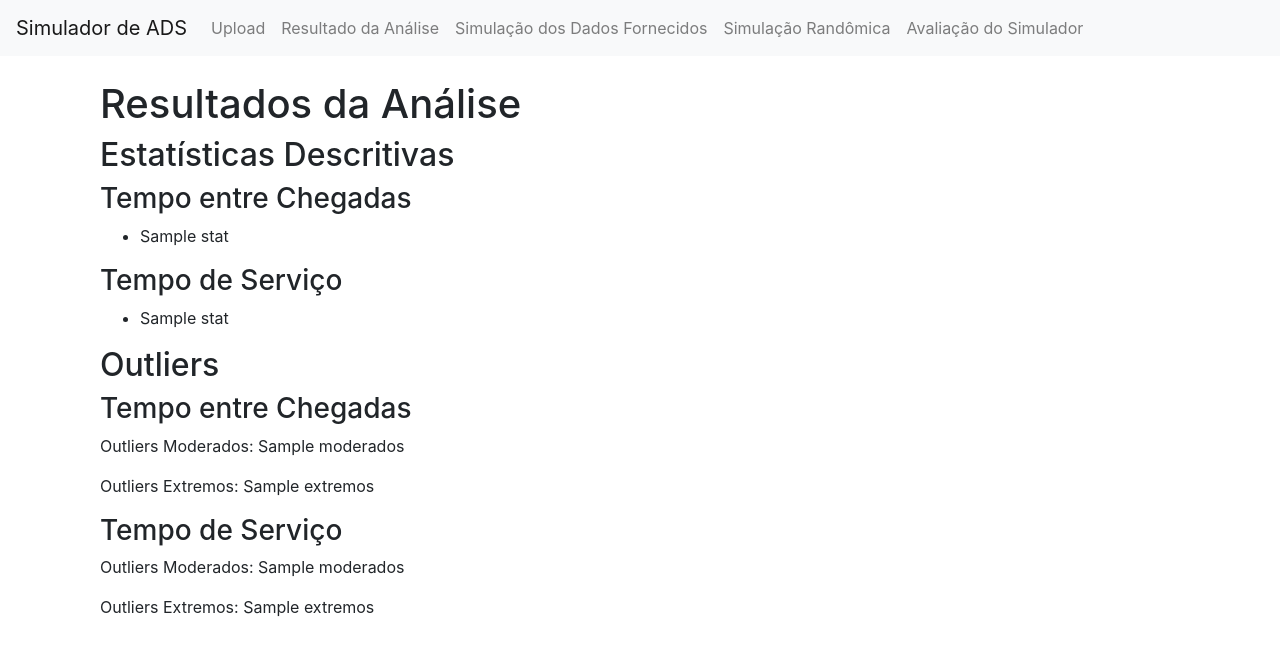
After one commit to JoiceColling/Simulador, a Flask app: template app/templates/result.html in a window 1280 px wide. The commit adds this page. Shown: the top 656 px of the page. Run offline with Flask 3, Linux system fonts and the light colour scheme; the template is opened without the code that fills it: most values are stand-ins (such as "Sample title", 1, 10 or a date in 2020); some libraries are stand-ins or nearby versions.

Commit message:
Alterações referente as estatisticas e Simulador

```diff
--- a/app/app.py
+++ b/app/app.py
@@ -6,14 +6,27 @@ import pandas as pd
 import numpy as np
 from scipy import stats
 import random
+import subprocess
+import json
+from flask_socketio import SocketIO, emit
+import time
+from threading import Thread, Lock
+from queue import Queue
 
 app = Flask(__name__)
 app.secret_key = 'your_secret_key'
+socketio = SocketIO(app)
 
-UPLOAD_FOLDER = os.path.join(os.getcwd(), 'data')
+UPLOAD_FOLDER = os.path.join(os.getcwd(), '../data_upload')
+DIR_ = os.path.join(os.getcwd())
+JSON_DATA = os.path.join(os.getcwd(), 'data_output')
 ALLOWED_EXTENSIONS = {'txt', 'csv'}
 
 app.config['UPLOAD_FOLDER'] = UPLOAD_FOLDER
+app.config['JSON_DATA'] = JSON_DATA
+app.config['DIR_'] = DIR_
+
+
 
 def allowed_file(filename):
     return '.' in filename and filename.rsplit('.', 1)[1].lower() in ALLOWED_EXTENSIONS
@@ -49,25 +62,37 @@ def process_uploaded_files(file1, file2):
 def index():
     return render_template('index.html')
 
+@app.route('/upload_page')
+def upload_page():
+    return render_template('upload.html')
+
 @app.route('/postData', methods=['POST'])
 def postData():
     try:
-        file1 = request.files['file1']
-        file2 = request.files['file2']
+        file1 = request.files['tc']
+        file2 = request.files['ts']
+
+        print("Received files:", file1.filename, file2.filename)  # Depuração
 
         if file1.filename == '' or file2.filename == '':
             return jsonify({'error': 'Please select both files'})
 
         if file1 and allowed_file(file1.filename) and file2 and allowed_file(file2.filename):
-            file1.save(os.path.join(app.config['UPLOAD_FOLDER'], 'file1.csv'))
-            file2.save(os.path.join(app.config['UPLOAD_FOLDER'], 'file2.csv'))
+            file1_path = os.path.join(app.config['UPLOAD_FOLDER'], 'tc.txt')
+            file2_path = os.path.join(app.config['UPLOAD_FOLDER'], 'ts.txt')
 
-            flash('Files uploaded successfully', 'success')
+            file1.save(file1_path)
+            file2.save(file2_path)
+
+            print("Files saved to:", file1_path, file2_path)  # Depuração
+
             return jsonify({'success': 'Files uploaded successfully'})
 
         return jsonify({'error': 'Allowed file types are txt and csv'})
     except Exception as e:
+        print("Error:", e)  # Depuração
         return jsonify({'error': str(e)})
+
 
 @app.route('/upload', methods=['GET'])
 def upload():
@@ -76,32 +101,39 @@ def upload():
 
 @app.route('/result')
 def result():
-    file1_path = os.path.join(app.config['UPLOAD_FOLDER'], 'file1.txt')
-    file2_path = os.path.join(app.config['UPLOAD_FOLDER'], 'file2.txt')
+    try:
+        # Caminho para o script R Markdown
+        r_script_path = os.path.join(os.getcwd(), 'notebook', 'Simulador.Rmd')
 
-    try:
-        df1 = pd.read_csv(file1_path)
-        df2 = pd.read_csv(file2_path)
+        # Instalar o pacote rmarkdown, caso não esteja instalado
+        subprocess.run(['Rscript', '-e', 'if(!requireNamespace("rmarkdown", quietly = TRUE)) install.packages("rmarkdown")'], check=True)
 
-        # Perform statistical analysis
-        data1 = df1['x']
-        data2 = df2['x']
+        # Executar o Rscript para renderizar o Rmd
+        result = subprocess.run(['Rscript', '-e', 'rmarkdown::render("notebook/Simulador.Rmd", output_format="html_document", output_file="result.html")'], capture_output=True, text=True)
 
-        stats1 = calculate_statistics(data1)
-        stats2 = calculate_statistics(data2)
+        if result.returncode != 0:
+            raise Exception(f"R script failed: {result.stderr}")
 
-        outliers1 = identify_outliers(data1)
-        outliers2 = identify_outliers(data2)
+       # Caminho do arquivo JSON gerado pelo script R
+        resultados_path = os.path.join(app.config['JSON_DATA'], 'resultados.json')
 
-        return render_template('result.html', stats1=stats1, stats2=stats2, outliers1=outliers1, outliers2=outliers2)
+        # Verificar se o arquivo existe
+        if not os.path.exists(resultados_path):
+            raise FileNotFoundError(f"{resultados_path} not found.")
+
+        # Carregar dados do arquivo JSON
+        with open(resultados_path, 'r') as f:
+            resultados = json.load(f)
+
+        return render_template('result.html',
+                               stats_chegadas=resultados['stats_chegadas'],
+                               stats_servico=resultados['stats_servico'],
+                               outliers_chegadas=resultados['outliers_chegadas'],
+                               outliers_servico=resultados['outliers_servico'])
 
     except Exception as e:
         flash(f'Error processing files: {str(e)}', 'error')
-        return redirect(url_for('result'))
-
-@app.route('/simulation')
-def simulation():
-    return render_template('simulation.html')
+        return redirect(url_for('index'))
 
 @app.route('/run_simulation', methods=['POST'])
 def run_simulation():
@@ -131,5 +163,78 @@ def run_random_simulation():
 def evaluation():
     return render_template('evaluation.html')
 
+@app.route('/simulation')
+def simulation():
+    return render_template('simulation.html')
+
+@socketio.on('start_simulation')
+def start_simulation(data):
+    try:
+        tc_path = os.path.join(os.getcwd(), 'data_upload', 'tc.txt')
+        ts_path = os.path.join(os.getcwd(), 'data_upload', 'ts.txt')
+
+        queue = Queue()
+
+        if not os.path.exists(tc_path) or not os.path.exists(ts_path):
+            emit('simulation_error', {'error': 'Files not found'})
+            return
+
+        num_funcionarios = int(data['num_funcionarios'])
+
+        tc = pd.read_csv(tc_path)
+        ts = pd.read_csv(ts_path)
+
+        # Limpar a fila antes de começar uma nova simulação
+        with queue.mutex:
+            queue.queue.clear()
+
+        # Preencher a fila com as observações
+        for i in range(len(tc)):
+            chegada = int(tc.iloc[i].x)  # Converter para int
+            servico = int(ts.iloc[i].x)  # Converter para int
+            queue.put((chegada, servico))
+
+        # Lista para manter referência aos threads
+        threads = []
+
+                # Função para simular o atendimento de cada observação
+        def atender():
+            while True:
+                try:
+                    chegada, servico = queue.get(block=True)
+
+                    # Emitir atualização de chegada
+                    with app.app_context():
+                        socketio.emit('simulation_update', {'chegada': chegada, 'servico': servico})
+
+                    # Simular tempo de serviço
+                    time.sleep(servico)  # Simulação simples de tempo de serviço
+
+                    # Emitir conclusão do serviço
+                    with app.app_context():
+                        socketio.emit('simulation_update', {'message': f'Concluído: Chegada {chegada}, Serviço {servico}'})
+
+                    # Indicar que o serviço foi concluído
+                    queue.task_done()
+
+                except Exception as e:
+                    break
+
+        # Criar e iniciar os threads (funcionários)
+        for _ in range(num_funcionarios):
+            thread = Thread(target=atender)
+            thread.start()
+            threads.append(thread)
+
+        # Aguardar até todos os threads concluírem
+        for thread in threads:
+            thread.join()
+
+        # Emitir mensagem de simulação completa
+        emit('simulation_complete', {'message': 'Simulação completa'})
+
+    except Exception as e:
+        emit('simulation_error', {'error': str(e)})
+
 if __name__ == '__main__':
     app.run(debug=True)
--- a/app/package.txt
+++ /dev/null
@@ -1,5 +0,0 @@
-Flask
-SimPy
-Pandas
-Numpy
-Scipy
--- a/app/templates/base.html
+++ b/app/templates/base.html
@@ -12,10 +12,10 @@
         <div class="collapse navbar-collapse">
             <ul class="navbar-nav mr-auto">
                 <li class="nav-item">
-                    <a class="nav-link" href="{{ url_for('upload') }}">Upload</a>
+                    <a class="nav-link" href="{{ url_for('upload_page') }}">Upload</a>
                 </li>
                 <li class="nav-item">
-                    <a class="nav-link" href="{{ url_for('result') }}">Análise do arquivos</a>
+                    <a class="nav-link" href="{{ url_for('result') }}">Resultado da Análise</a>
                 </li>
                 <li class="nav-item">
                     <a class="nav-link" href="{{ url_for('simulation') }}">Simulação dos Dados Fornecidos</a>
@@ -30,15 +30,14 @@
         </div>
     </nav>
 
-    <div class="container">
+    <div class="container mt-4">
         {% block content %}
-        <!-- Conteúdo padrão se o bloco não for estendido -->
         <h1>Bem-vindo ao Simulador de ADS</h1>
         <p>Use as abas acima para navegar entre as diferentes funcionalidades.</p>
         {% endblock %}
     </div>
 
-    <script src="https://code.jquery.com/jquery-3.3.1.slim.min.js"></script>
+    <script src="https://code.jquery.com/jquery-3.6.0.min.js"></script>
     <script src="https://cdnjs.cloudflare.com/ajax/libs/popper.js/1.14.7/umd/popper.min.js"></script>
     <script src="https://stackpath.bootstrapcdn.com/bootstrap/4.3.1/js/bootstrap.min.js"></script>
 </body>
--- /dev/null
+++ b/app/templates/result.html
@@ -0,0 +1,31 @@
+{% extends 'base.html' %}
+
+{% block content %}
+<div class="container mt-4">
+    <h1>Resultados da Análise</h1>
+
+    <h2>Estatísticas Descritivas</h2>
+    <h3>Tempo entre Chegadas</h3>
+    <ul>
+        {% for stat in stats_chegadas %}
+            <li>{{ stat }}</li>
+        {% endfor %}
+    </ul>
+
+    <h3>Tempo de Serviço</h3>
+    <ul>
+        {% for stat in stats_servico %}
+            <li>{{ stat }}</li>
+        {% endfor %}
+    </ul>
+
+    <h2>Outliers</h2>
+    <h3>Tempo entre Chegadas</h3>
+    <p>Outliers Moderados: {{ outliers_chegadas.moderados }}</p>
+    <p>Outliers Extremos: {{ outliers_chegadas.extremos }}</p>
+
+    <h3>Tempo de Serviço</h3>
+    <p>Outliers Moderados: {{ outliers_servico.moderados }}</p>
+    <p>Outliers Extremos: {{ outliers_servico.extremos }}</p>
+</div>
+{% endblock %}
```
Also changed, not shown: app/requirements.txt (added, +7 -0 lines), app/templates/simulation.html (+38 -15 lines), app/templates/upload.html (+5 -10 lines), app/README.md, 2 other files.
